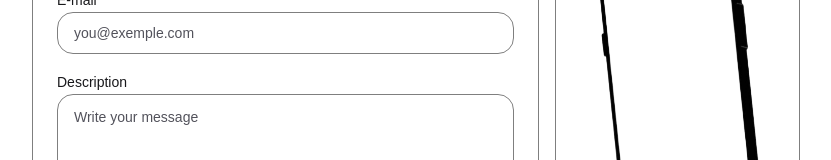
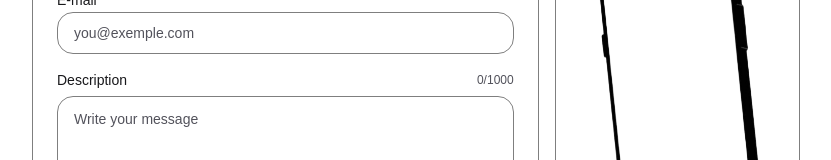
Before and after one commit to nathanmota-dev/portfolio-v2, a Next.js app: page /contact in a window 1280 px wide. Shown: the part 398-558 px from the top of the page, without its empty margins (224-1055 px from the left). Built offline with nearby package versions, Linux system fonts and the light colour scheme.

Commit message:
feat: ajust form validations and add honey in form

```diff
--- a/app/contact/page.tsx
+++ b/app/contact/page.tsx
@@ -1,12 +1,22 @@
 "use client";
 
 import { useEffect, useRef, useState } from "react";
-import { useForm } from "react-hook-form";
+import { useForm, useWatch } from "react-hook-form";
 import { zodResolver } from "@hookform/resolvers/zod";
 import { Button } from "@/components/button/button";
 import { RESUME_DATA } from "@/data/resume-data";
 import Image from "next/image";
-import { contactSchema, type ContactFormValues } from "@/schema/contact-schema";
+import {
+    CONTACT_FIELD_LIMITS,
+    contactSchema,
+    type ContactFormValues,
+} from "@/schema/contact-schema";
+
+const isHoneypotFilled = (form: HTMLFormElement) => {
+    const honeyValue = new FormData(form).get("_honey");
+
+    return typeof honeyValue === "string" && honeyValue.trim().length > 0;
+};
 
 export default function Contact() {
     const formElementRef = useRef<HTMLFormElement>(null);
@@ -38,6 +48,7 @@ export default function Contact() {
         register,
         handleSubmit,
         reset,
+        control,
         formState: { errors },
     } = useForm<ContactFormValues>({
         resolver: zodResolver(contactSchema),
@@ -47,6 +58,13 @@ export default function Contact() {
             description: "",
         },
     });
+    const description = useWatch({
+        control,
+        name: "description",
+        defaultValue: "",
+    });
+    const descriptionLength = description.length;
+    const isDescriptionAtLimit = descriptionLength >= CONTACT_FIELD_LIMITS.description.max;
 
     const submitWithFormSubmit = () => {
         setSubmitStatus("sending");
@@ -79,11 +97,23 @@ export default function Contact() {
                         target="contact-form-submit-target"
                         onSubmit={(event) => {
                             event.preventDefault();
+
+                            if (isHoneypotFilled(event.currentTarget)) {
+                                return;
+                            }
+
                             void handleSubmit(submitWithFormSubmit)();
                         }}
                     >
-                        <input type="hidden" name="_subject" value="Novo contato do portfólio" />
+                        <input type="hidden" name="_subject" value="New portfolio contact" />
                         <input type="hidden" name="_captcha" value="false" />
+                        <input
+                            type="text"
+                            name="_honey"
+                            style={{ display: "none" }}
+                            tabIndex={-1}
+                            autoComplete="off"
+                        />
 
                         <div className="space-y-1.5">
                             <label htmlFor="name" className="text-sm font-medium">
@@ -93,6 +123,8 @@ export default function Contact() {
                                 id="name"
                                 type="text"
                                 required
+                                minLength={CONTACT_FIELD_LIMITS.name.min}
+                                maxLength={CONTACT_FIELD_LIMITS.name.max}
                                 placeholder="Your name"
                                 className="w-full rounded-2xl border border-border/50 px-4 py-2.5 text-sm text-foreground placeholder:text-muted-foreground placeholder:opacity-100 outline-none transition-all focus:border-purple-700 dark:placeholder:text-foreground/70"
                                 {...register("name")}
@@ -110,6 +142,7 @@ export default function Contact() {
                                 id="email"
                                 type="email"
                                 required
+                                maxLength={CONTACT_FIELD_LIMITS.email.max}
                                 placeholder="you@exemple.com"
                                 className="w-full rounded-2xl border border-border/50 px-4 py-2.5 text-sm text-foreground placeholder:text-muted-foreground placeholder:opacity-100 outline-none transition-all focus:border-purple-700 dark:placeholder:text-foreground/70"
                                 {...register("email")}
@@ -120,13 +153,27 @@ export default function Contact() {
                         </div>
 
                         <div className="space-y-1.5">
-                            <label htmlFor="description" className="text-sm font-medium">
-                                Description
-                            </label>
+                            <div className="flex items-center justify-between gap-3">
+                                <label htmlFor="description" className="text-sm font-medium">
+                                    Description
+                                </label>
+                                <span
+                                    className={`text-xs tabular-nums ${
+                                        isDescriptionAtLimit
+                                            ? "text-red-600"
+                                            : "text-muted-foreground"
+                                    }`}
+                                    aria-live="polite"
+                                >
+                                    {descriptionLength}/{CONTACT_FIELD_LIMITS.description.max}
+                                </span>
+                            </div>
                             <textarea
                                 id="description"
                                 rows={6}
                                 required
+                                minLength={CONTACT_FIELD_LIMITS.description.min}
+                                maxLength={CONTACT_FIELD_LIMITS.description.max}
                                 placeholder="Write your message"
                                 className="w-full resize-none rounded-2xl border border-border/50 px-4 py-3 text-sm text-foreground placeholder:text-muted-foreground placeholder:opacity-100 outline-none transition-all focus:border-purple-700 dark:placeholder:text-foreground/70"
                                 {...register("description")}
--- a/schema/contact-schema.ts
+++ b/schema/contact-schema.ts
@@ -1,11 +1,43 @@
 import { z } from "zod";
 
+export const CONTACT_FIELD_LIMITS = {
+    name: {
+        min: 2,
+        max: 80,
+    },
+    email: {
+        max: 254,
+    },
+    description: {
+        min: 10,
+        max: 1000,
+    },
+} as const;
+
 export const contactSchema = z.object({
-    name: z.string().min(2, "Digite seu nome completo."),
-    email: z.email("Digite um e-mail válido."),
+    name: z
+        .string()
+        .min(CONTACT_FIELD_LIMITS.name.min, "Enter your full name.")
+        .max(
+            CONTACT_FIELD_LIMITS.name.max,
+            `Enter your name with at most ${CONTACT_FIELD_LIMITS.name.max} characters.`,
+        ),
+    email: z
+        .email("Enter a valid email address.")
+        .max(
+            CONTACT_FIELD_LIMITS.email.max,
+            `Enter an email address with at most ${CONTACT_FIELD_LIMITS.email.max} characters.`,
+        ),
     description: z
         .string()
-        .min(10, "Descreva sua mensagem com pelo menos 10 caracteres."),
+        .min(
+            CONTACT_FIELD_LIMITS.description.min,
+            `Write a message with at least ${CONTACT_FIELD_LIMITS.description.min} characters.`,
+        )
+        .max(
+            CONTACT_FIELD_LIMITS.description.max,
+            `Write a message with at most ${CONTACT_FIELD_LIMITS.description.max} characters.`,
+        ),
 });
 
 export type ContactFormValues = z.infer<typeof contactSchema>;
```
